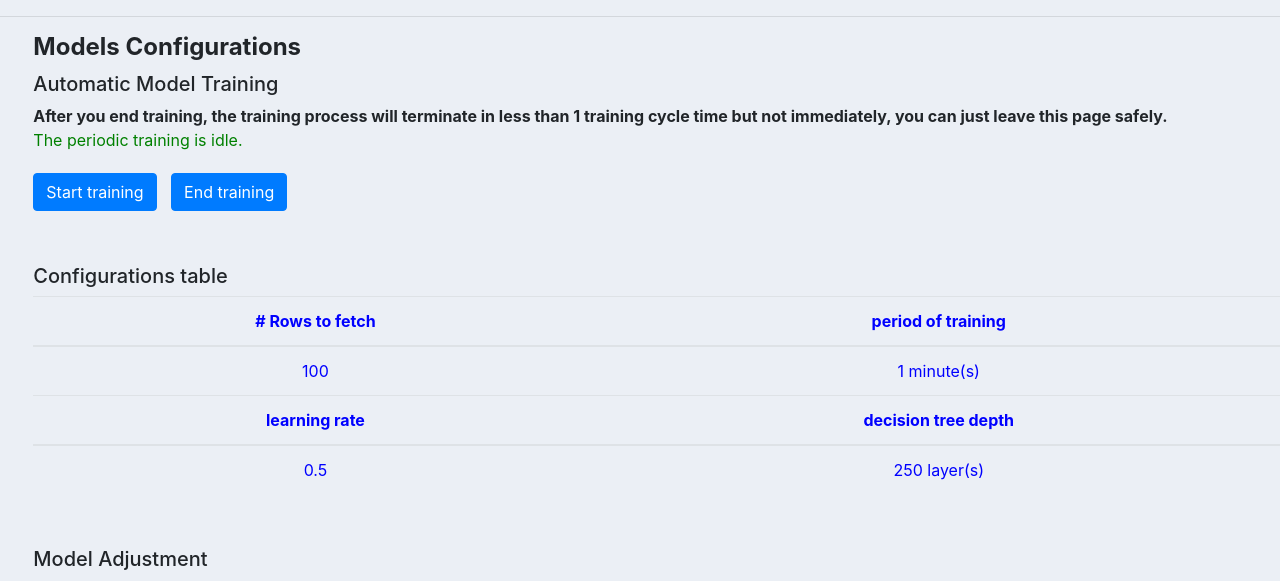
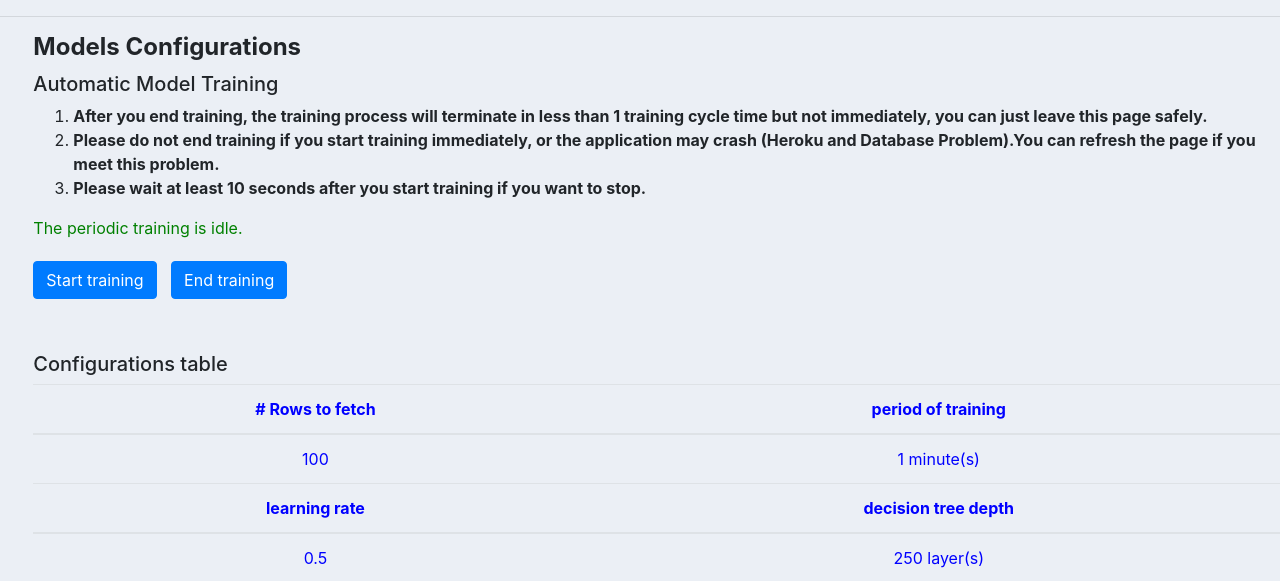
Before and after one commit to dcsil/jerryrat, a Django app: page /model_controlls_page/ in a window 1280 px wide; the page is wider, and only the part inside the window is pictured. Shown: the part 66-647 px from the top of that part. Run offline with Django 3.2, Linux system fonts and the light colour scheme; the visitor is signed in with stand-in values (Sample User, id 1); data that the repository does not hold is empty; some libraries are stand-ins or nearby versions.

Commit message:
add instructions

```diff
--- a/app/myapp/templates/model_controlls_page.html
+++ b/app/myapp/templates/model_controlls_page.html
@@ -26,8 +26,15 @@
     {% csrf_token %}
         <div style="margin-top: 10px; margin-left: 25pt; margin-bottom: 40pt;" class="periodical-train">
             <h5>Automatic Model Training</h5>
-            <strong>After you end training, the training process will terminate in less than 1 training cycle time
-                but not immediately, you can just leave this page safely.</strong>
+            <ol>
+                <li><strong>After you end training, the training process will terminate in less than 1 training cycle
+                    time but not immediately, you can just leave this page safely.</strong></li>
+                <li><strong>Please do not end training if you start training immediately, or the application may
+                    crash (Heroku and Database Problem).You can refresh the page if you meet this
+                    problem.</strong></li>
+                <li><strong>Please wait at least 10 seconds after you start training if you want
+                to stop.</strong></li>
+            </ol>
             <p>{{ message|safe }}</p>
             <div name="period-train">
                 <button type="submit" class="btn btn-primary" style="margin-top: 5px; margin-right: 5px" name="start">
```
